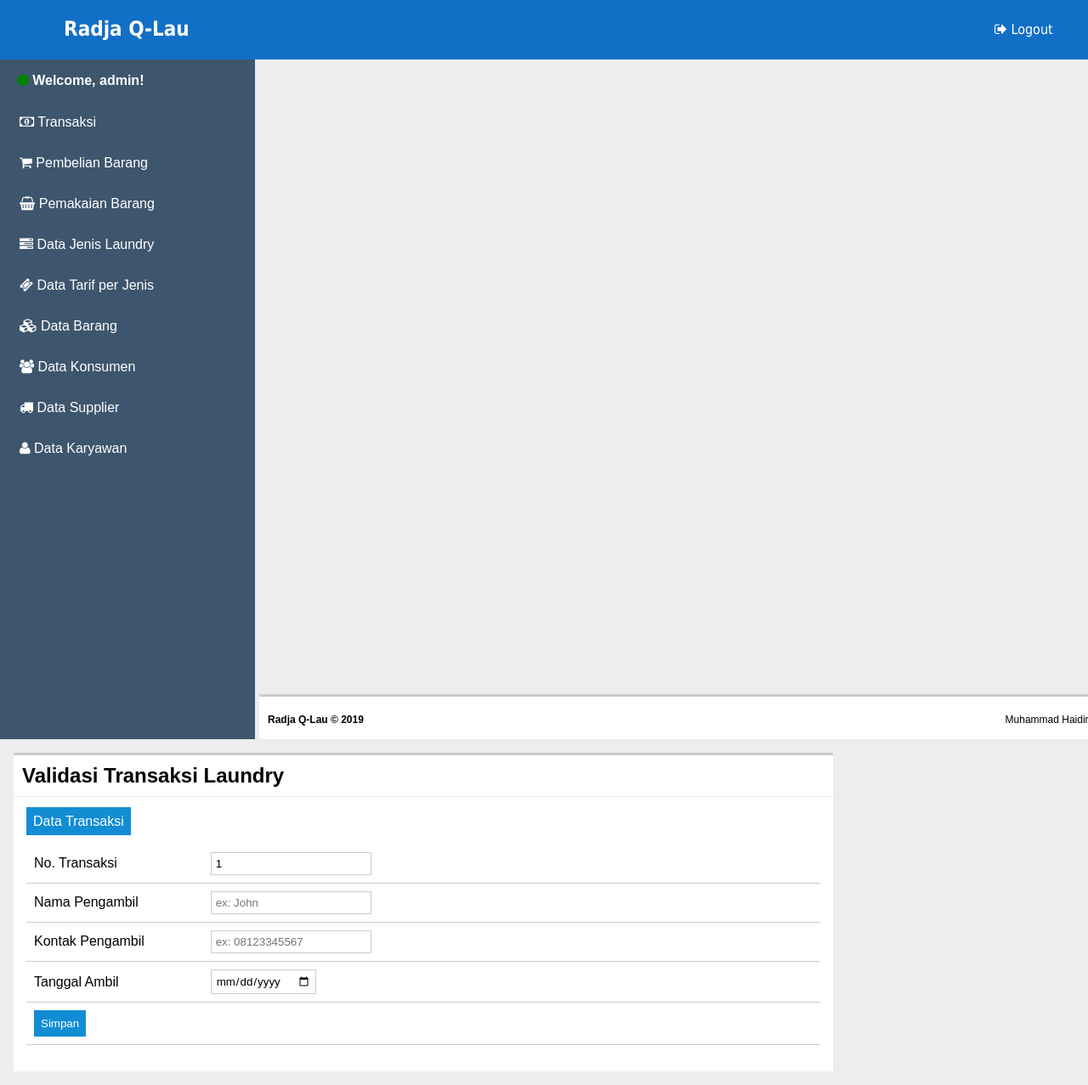
After one commit to axeltjs/laundry, a PHP site: page /admin/transaksi/validasi.php?kode=1 in a window 1280 px wide. The commit adds this page. Shown: the whole page at 85% size. Run offline with PHP 8.4, Linux system fonts and the light colour scheme; a user stored in the database is signed in.

Commit message:
revisi done

```diff
--- a/admin/modul.php
+++ b/admin/modul.php
@@ -7,8 +7,8 @@ class modul
 
     public function __construct()
     {
-        // $this->connection = new mysqli('localhost', 'axeljs', 'yuFpySJB5RKkiHds', 'axeljs_laundry');
-        $this->connection = new mysqli('localhost', 'root', '', 'laundry');
+        $this->connection = new mysqli('localhost', 'axeljs', 'yuFpySJB5RKkiHds', 'axeljs_laundry');
+        // $this->connection = new mysqli('localhost', 'root', '', 'laundry');
     }
 
     public function redirect($link)
@@ -18,15 +18,15 @@ class modul
 
     public function url($url)
     {
-        // $uri = 'https://'.$_SERVER['SERVER_NAME'].'/'.$url;
+        $uri = 'https://'.$_SERVER['SERVER_NAME'].'/'.$url;
+        if ($_SERVER['SERVER_PORT'] != null) {
+            $uri = 'https://'.$_SERVER['SERVER_NAME'].':'.$_SERVER['SERVER_PORT'].'/'.$url;
+        }
+
+        // $uri = 'http://'.$_SERVER['SERVER_NAME'].'/'.$url;
         // if ($_SERVER['SERVER_PORT'] != null) {
-        //     $uri = 'https://'.$_SERVER['SERVER_NAME'].':'.$_SERVER['SERVER_PORT'].'/'.$url;
+        //     $uri = 'http://'.$_SERVER['SERVER_NAME'].':'.$_SERVER['SERVER_PORT'].'/'.$url;
         // }
-
-        $uri = 'http://'.$_SERVER['SERVER_NAME'].'/'.$url;
-        if ($_SERVER['SERVER_PORT'] != null) {
-            $uri = 'http://'.$_SERVER['SERVER_NAME'].':'.$_SERVER['SERVER_PORT'].'/'.$url;
-        }
 
         echo $uri;
     }
--- a/admin/pemakaian/cari.php
+++ b/admin/pemakaian/cari.php
@@ -36,7 +36,7 @@ include '../modul.php';
 		<td><?php echo $rs['nm_karyawan']; ?></td>
 		<td><?php echo $rs['nm_barang']; ?></td>
 		<td><?php echo $rs['jumlah']; ?></td>
-		<td><?php echo $rs['tanggal'] ?? '-'; ?></td>
+		<td><?php echo $ini->tgl($rs['tanggal']) ?? '-'; ?></td>
 		<td><a class="btn-danger" onclick="return confirm('Yakin ingin menghapus data <?php echo $rs['kd_pengeluaran']; ?> ?')" href="pemakaian_list.php?aksi=delete&id=<?php echo $rs['kd_pengeluaran']; ?>">Hapus</a>
 		</td>
 	</tr>
--- /dev/null
+++ b/admin/transaksi/validasi.php
@@ -0,0 +1,54 @@
+<?php include '../_header2.php'; ?>
+<?php
+
+    $kode = $_GET['kode'];
+
+    if(isset($_POST['submit'])){
+        //post
+        $nama = $_POST['pengambil'];
+        $kontak = $_POST['kontak_pengambil'];
+        $tanggal = $_POST['tanggal_ambil'];
+        $kode = $_POST['kode'];
+
+        // security purposes
+        $get = mysqli_query($koneksi, "SELECT * FROM tb_transaksi WHERE no_transaksi = '$kode'");
+        $result = mysqli_fetch_array($get);
+        if(!isset($result)){
+            return $ini->redirect('/admin/transaksi');
+        }
+        // insert if okay
+        mysqli_query($koneksi, "UPDATE tb_transaksi SET nama_pengambil = '$nama', kontak_pengambil = '$kontak', tanggal_ambil = '$tanggal'
+                                WHERE no_transaksi = '$kode'");
+        return $ini->redirect('/admin/transaksi');
+    }
+?>
+<h2>Validasi Transaksi Laundry</h2>
+<a class="btn" href="/admin/transaksi/data_transaksi.php">Data Transaksi</a>
+<br>
+<br>
+<form method="POST">
+<table class="table-form">
+	<tr>
+		<td>No. Transaksi</td>
+		<td><input type="text" name="kode" id="kode" value="<?php echo $kode; ?>" required readonly="readonly" ></td>
+	</tr>
+	<tr>
+        <td>Nama Pengambil</td>
+        <td><input type="text" name="pengambil" placeholder="ex: John"></td>
+    </tr>
+	<tr>
+        <td>Kontak Pengambil</td>
+        <td><input type="text" name="kontak_pengambil" placeholder="ex: 08123345567"></td>
+    </tr>
+	<tr>
+        <td>Tanggal Ambil</td>
+        <td><input type="date" name="tanggal_ambil"></td>
+    </tr>
+	<tr>
+        <td colspan="2">
+            <input type="submit" name="submit" value="Simpan" class="btn">
+        </td>
+    </tr>
+</table>
+</form>
+<?php include '../_footer2.php'; ?>
```
Also changed, not shown: admin/transaksi/cari.php (+13 -2 lines), admin/transaksi/cari2.php (+12 -2 lines).
